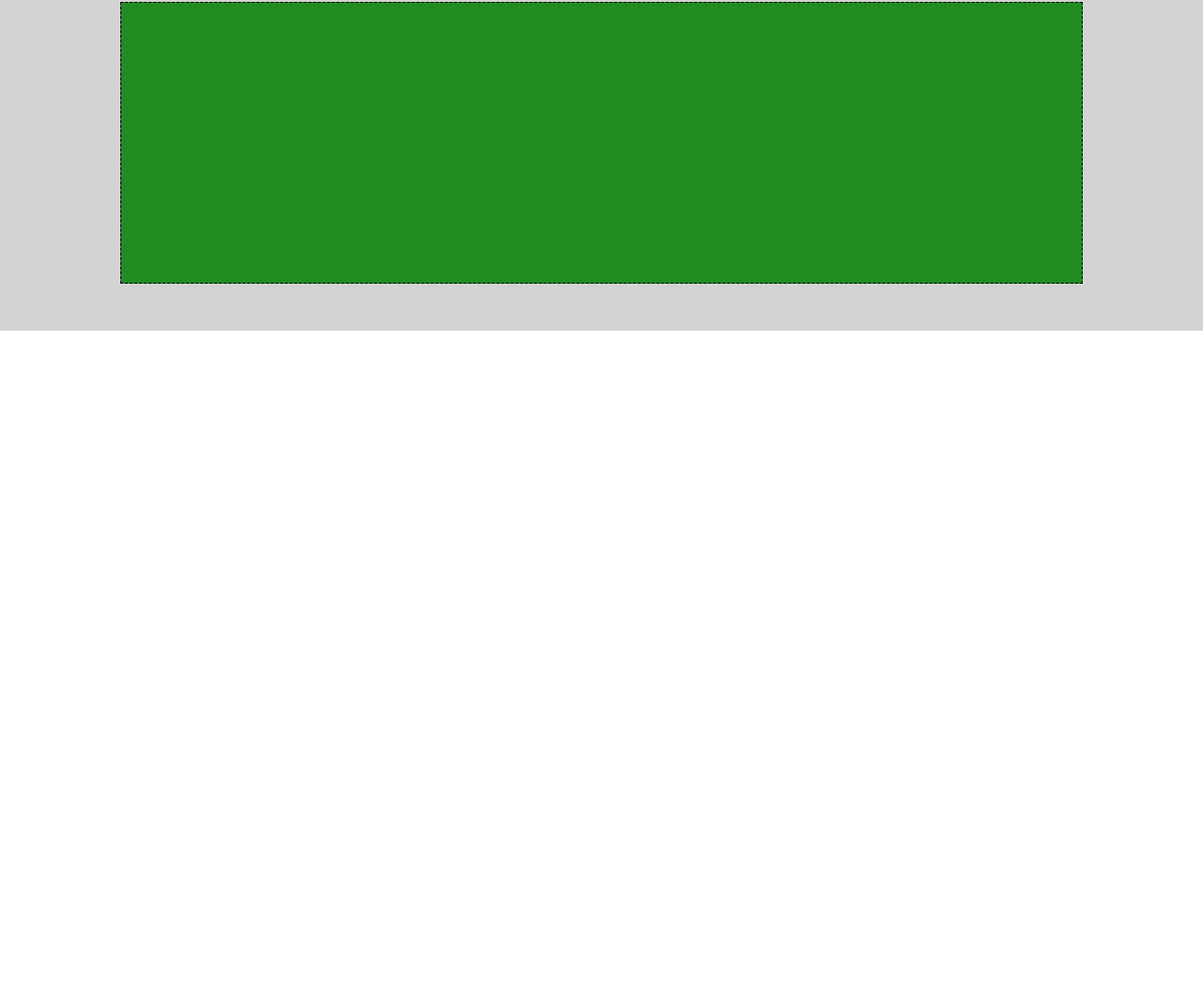
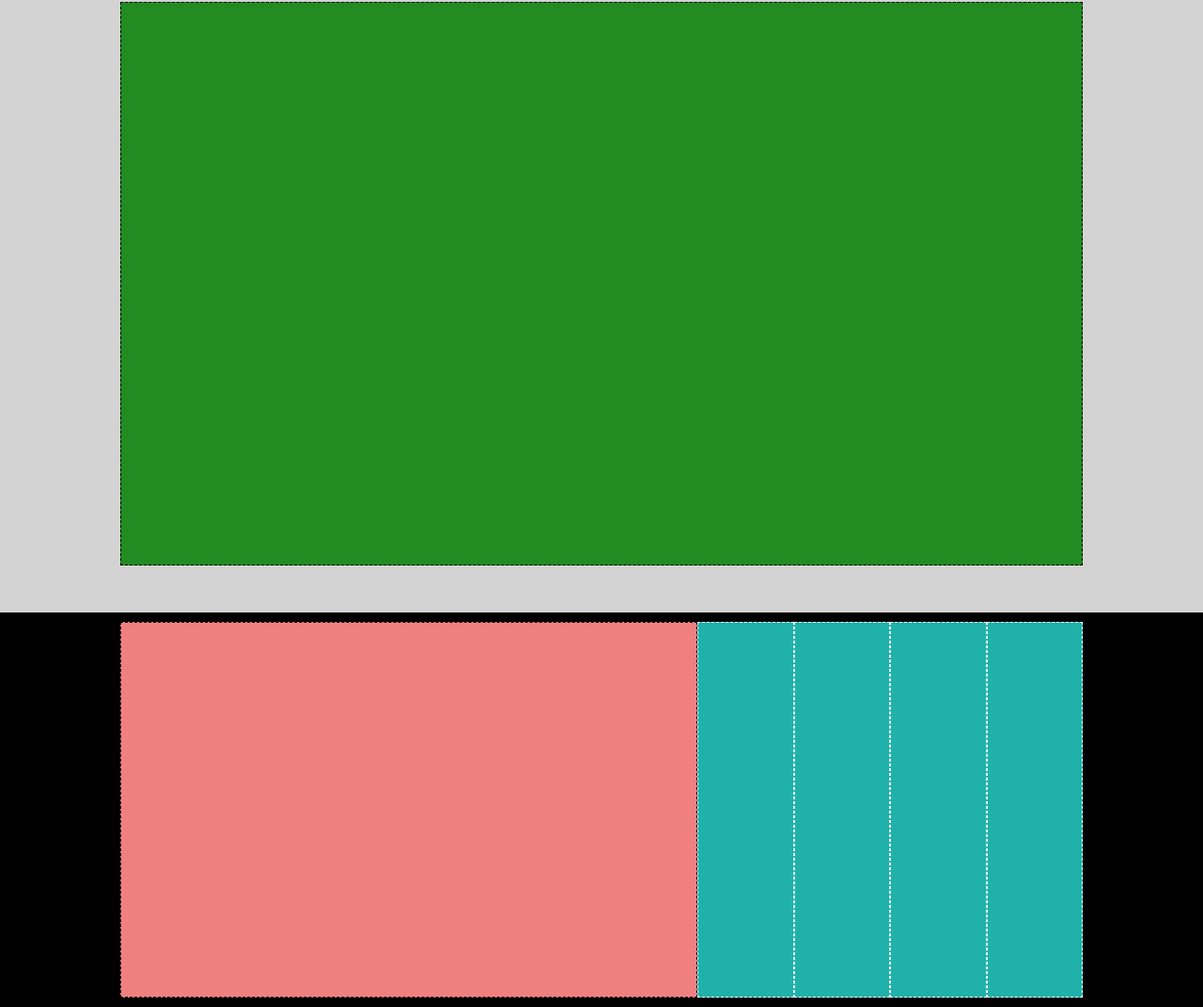
Before and after one commit to MarcoAmantea/htmlcss-struttura-discord, a plain HTML site: page index.html in a window 1280 px wide. Shown: the part 2008-3080 px from the top of the page at 94% size. Before the commit the page ends 2360 px from the top, so only its background shows below. Drawn offline with Linux system fonts and the light colour scheme.

Commit message:
feat: footer and column section

```diff
--- a/css/style.css
+++ b/css/style.css
@@ -73,8 +73,27 @@ header{
 }
 .green{
     width: 100%;
-    height: 300px;
+    height: 600px;
     background-color: hsl(120deg 60.69% 33.92%);
     border: 1px dashed;
     margin: 50px 0;
 }
+.black{
+    background-color: black;
+    width: 100%;
+    display: flex;
+}
+.col3{
+    width: 60%;
+    background-color: hsl(0deg 78.87% 72.16%);
+    height: 400px;
+    margin: 10px 0;
+    border: 1px dashed;
+}
+.col4{
+    width: 10%;
+    background-color: hsl(176.71deg 69.52% 41.18%);
+    height: 400px;
+    margin: 10px 0;
+    border: 1px dashed white;
+}
--- a/index.html
+++ b/index.html
@@ -63,6 +63,21 @@
             </div>
         </section>
     </main>
+    <!--inizio del footer-->
+    <footer>
+        <!--sezione colonnare con sfondo nero-->
+        <section class="black">
+            <div class="container">
+                <section class="row2">
+                    <div class="col3"></div>
+                    <div class="col4"></div>
+                    <div class="col4"></div>
+                    <div class="col4"></div>
+                    <div class="col4"></div>
+                </section>
+            </div>
+        </section>
+    </footer>
 
 </body>
 
```
